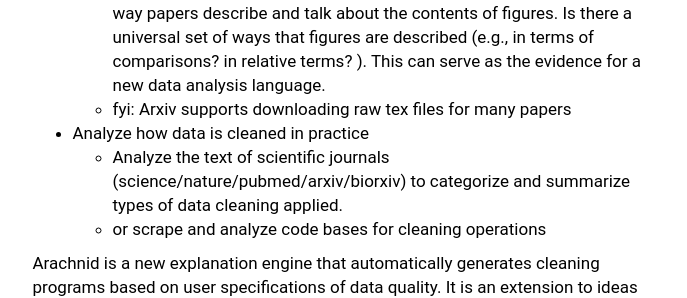
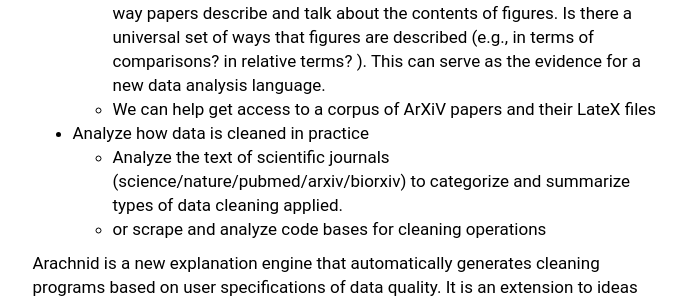
Before and after one commit to KnightMollo/w4121.github.io, a Jekyll site: the page built from project.md, in a window 1280 px wide and 900 px high, scrolled down 2179 px. Shown: the part 161-459 px from the top of the window, without its empty margins (295-982 px from the left). Built offline with Jekyll 4.4.1, drawn with Linux system fonts in a browser that asks for light colours; part of the change alters nothing that is shown.

Commit message:
lazy commit msg

```diff
--- a/project.md
+++ b/project.md
@@ -35,7 +35,7 @@ Your prospectus should follow the example:
 **Submission**
 
 1. Rename the filename of your prospectus to the following format, last names should be in alphabetical order. `prospectus_<lastname1>_<lastname2>.._<lastnameN>.pdf`
-2. [Upload the file by 2/11 11:59PM EST](https://www.dropbox.com/request/Kmymco2V49BS3rSlWfls)
+2. [Upload the file by 2/11 11:59PM EST](https://www.dropbox.com/request/EGv97DnFIn52agyHYNVW)
 
 
 
@@ -54,7 +54,7 @@ Because this report is the primary deliverable upon which you will be graded, **
 **Submission**
 
 1. Rename the filename of your report to the following format, last names should be in alphabetical order. `report_<lastname1>_<lastname2>.._<lastnameN>.pdf`
-2. [Upload the file by 4/30 11:59PM EST](https://www.dropbox.com/request/9zdikb92vHFFPYtaFF0e)
+2. [Upload the file by 4/30 11:59PM EST](https://www.dropbox.com/request/96Slbbv9un54UW919ZYM)
 
 #### What is Expected
 
@@ -75,7 +75,7 @@ Understand how scientific articles use and talk about data.  Two possible direct
 
 * Analyze how data is talked about
   * [Viziometrics](http://viziometrics.org/api/) has a corpus of figures from pubMed articles, analyze the way papers describe and talk about the contents of figures.  Is there a universal set of ways that figures are described (e.g., in terms of comparisons? in relative terms? ).  This can serve as the evidence for a new data analysis language.
-  * fyi: Arxiv supports downloading raw tex files for many papers
+  * We can help get access to a corpus of ArXiV papers and their LateX files
 * Analyze how data is cleaned in practice
   * Analyze the text of scientific journals (science/nature/pubmed/arxiv/biorxiv) to categorize and summarize types of data cleaning applied.
   * or scrape and analyze code bases for cleaning operations
```
